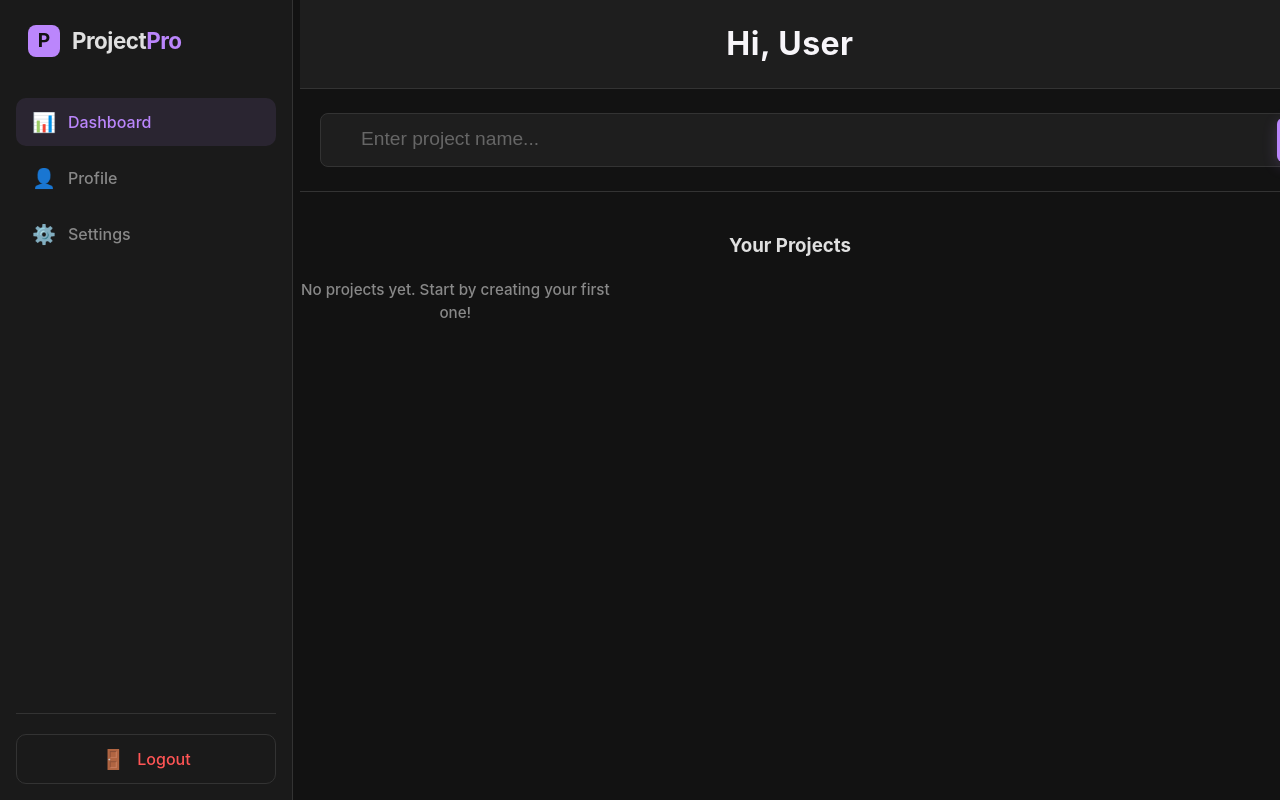
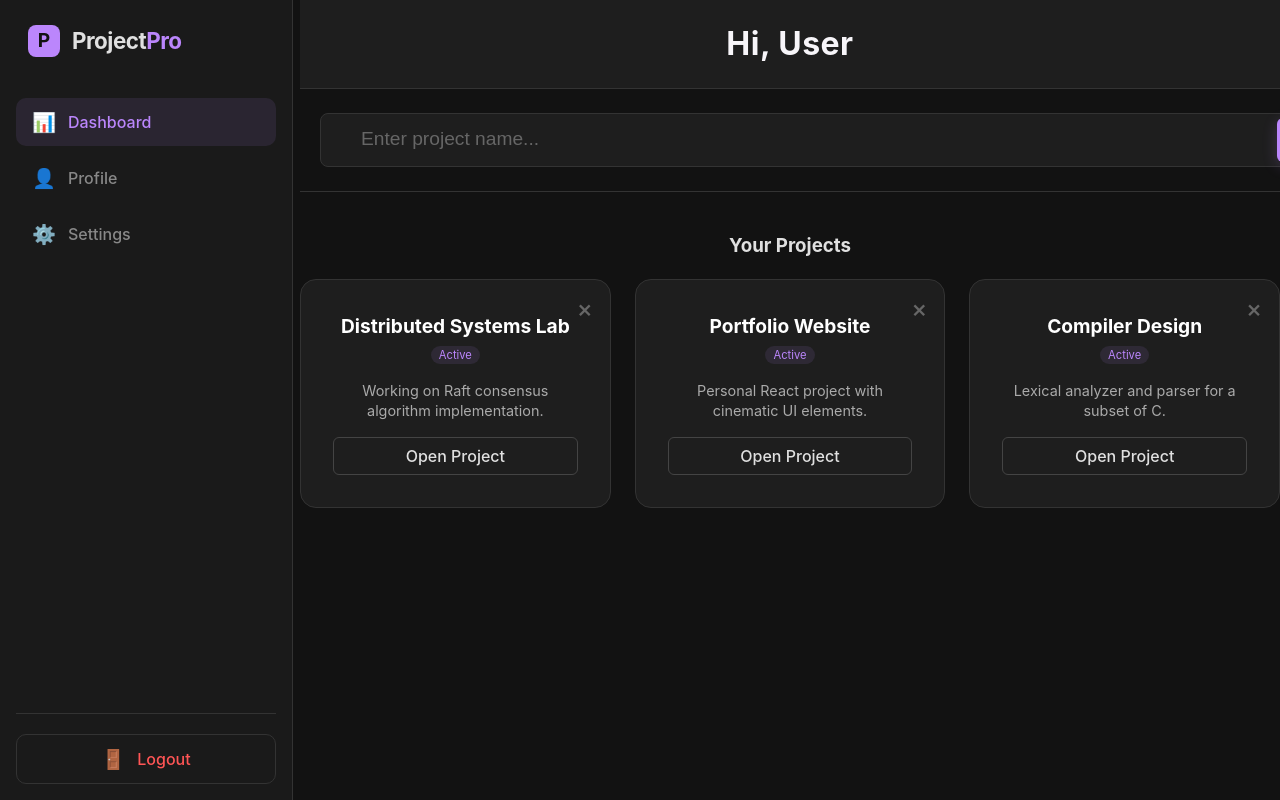
Before and after one commit to c0mpeTent/COP209_Assignment_2, a React app in the folder frontend/: page /dashboard in a window 1280 px wide. Built offline with nearby package versions, Linux system fonts and the light colour scheme; the HTML template or start-up script is replaced by a standard one.

Commit message:
refactor project navigation and API calls; update project state management and improve profile fetching logic

```diff
--- a/frontend/src/components/Layout.tsx
+++ b/frontend/src/components/Layout.tsx
@@ -1,5 +1,5 @@
 import React from "react";
-import { useLocation } from "react-router-dom";
+//import { useLocation } from "react-router-dom";
 import Sidebar from "./Sidebar";
 import styles from "./Layout.module.css";
 
--- a/frontend/src/components/ProjectList.tsx
+++ b/frontend/src/components/ProjectList.tsx
@@ -1,4 +1,5 @@
 import React from "react";
+import { useNavigate } from "react-router-dom"; // 1. Import useNavigate
 import styles from "./ProjectList.module.css";
 
 interface Project {
@@ -13,12 +14,19 @@ interface ProjectListProps {
 }
 
 const ProjectList: React.FC<ProjectListProps> = ({ items, onDelete }) => {
+  const navigate = useNavigate(); // 2. Initialize the hook
+
   const handleDelete = (e: React.MouseEvent, id: string, name: string) => {
     e.stopPropagation(); // Prevents clicking 'X' from also triggering 'Open Board'
     const confirmed = window.confirm(`Are you sure you want to delete the project "${name}"?`);
     if (confirmed) {
       onDelete(id);
     }
+  };
+
+  // 3. Navigation Handler
+  const handleOpenProject = (id: string) => {
+    navigate(`/project/${id}`); // Adjust this path to match your App.tsx Route path
   };
 
   return (
@@ -46,7 +54,14 @@ const ProjectList: React.FC<ProjectListProps> = ({ items, onDelete }) => {
                 {project.description || "No description provided."}
               </p>
               <div className={styles.cardFooter}>
-                <button className={styles.viewBtn}>Open Board</button>
+                <button
+                    className={styles.viewBtn}
+                    onClick={() => {
+                      handleOpenProject(project.id);
+                    }}
+                  >
+                    Open Project
+                </button>
               </div>
             </div>
           ))
--- a/frontend/src/pages/Dashboard.tsx
+++ b/frontend/src/pages/Dashboard.tsx
@@ -18,43 +18,75 @@ const Dashboard: React.FC = () => {
   // const [projects, setProjects] = useState([]);
   // const [loading, setLoading] = useState(true);
   const [userName] = useState("User");
-  const [projects, setProjects] = useState<Project[]>([]);
+  //const [projects, setProjects] = useState<Project[]>([]);
+  const [projects, setProjects] = useState<Project[]>([
+    {
+      id: "p1",
+      name: "Distributed Systems Lab",
+      description: "Working on Raft consensus algorithm implementation.",
+      createdAt: new Date().toISOString(),
+      updatedAt: new Date().toISOString(),
+    },
+    {
+      id: "p2",
+      name: "Portfolio Website",
+      description: "Personal React project with cinematic UI elements.",
+      createdAt: new Date().toISOString(),
+      updatedAt: new Date().toISOString(),
+    },
+    {
+      id: "p3",
+      name: "Compiler Design",
+      description: "Lexical analyzer and parser for a subset of C.",
+      createdAt: new Date().toISOString(),
+      updatedAt: new Date().toISOString(),
+    }
+  ]);
   const [loading] = useState(false);
   const [newProjectName, setNewProjectName] = useState(""); // Track input value
 
   const handleCreateProject = async () => {
     if (!newProjectName.trim()) return;
 
-    // Simulation of project creation
-    const newProject = {
-      id: Date.now().toString(),
+    // Only send what the Backend actually needs to create a new entry
+    const payload = {
       name: newProjectName,
-      description: "A new project management board", // Required metadata
-      createdAt: new Date().toISOString(), // Required timestamp
-      updatedAt: new Date().toISOString(), // Required timestamp
+      description: "A new project management board",
     };
+
     try {
-      const response = await fetch("http://localhost:5000/api/projects", {
+      const response = await fetch(`${import.meta.env.VITE_BACKEND_ORIGIN}/api/projects`, {
         method: "POST",
         headers: {
           "Content-Type": "application/json",
-          // The assignment requires JWT tokens for authentication [cite: 73]
+        },
+        // Use this if you are using Cookies/Sessions like your Login code
+        credentials: "include",
+
+        /* OR keep this ONLY if your backend specifically requires JWT in headers:
+        headers: {
+          "Content-Type": "application/json",
           "Authorization": `Bearer ${localStorage.getItem("token")}`
         },
-        body: JSON.stringify(newProject)
+        */
+        body: JSON.stringify(payload)
       });
 
+      const data = await response.json();
+
       if (response.ok) {
-        const savedProject = await response.json();
-        // Add the real project (with DB-generated ID and timestamps) to state
-        setProjects([...projects, savedProject]);
+        // Use 'data' (the object returned from DB) so you get the real _id
+        setProjects((prev) => [...prev, data]);
         setNewProjectName("");
+      } else {
+        console.error("Server Refused:", data.message);
+        alert(`Error: ${data.message || "Could not create project"}`);
       }
     } catch (error) {
-      console.error("Failed to save project:", error);
+      console.error("Network/App Error:", error);
     }
+  };
 
-  };
   const handleDeleteProject = (projectId: string) => {
     // We use filter to keep every project EXCEPT the one with the matching ID
     setProjects((currentProjects) =>
--- a/frontend/src/pages/Profile.tsx
+++ b/frontend/src/pages/Profile.tsx
@@ -18,7 +18,7 @@ const Profile: React.FC = () => {
   useEffect(() => {
     const fetchProfile = async () => {
       try {
-        const response = await fetch("http://localhost:5000/api/auth/me", {
+        const response = await fetch(`${import.meta.env.VITE_BACKEND_ORIGIN}/api/auth/me`, {
           // Note: Requirements specify HTTP-only cookies for tokens
           // If using cookies, add credentials: "include"
           headers: { "Authorization": `Bearer ${localStorage.getItem("token")}` }
@@ -37,7 +37,7 @@ const Profile: React.FC = () => {
       }
     };
     fetchProfile();
-  }, []); // Added missing dependency array to prevent infinite loop
+}); // Added missing dependency array to prevent infinite loop
 
   const handleLogout = () => {
     localStorage.removeItem("token");
@@ -54,7 +54,7 @@ const Profile: React.FC = () => {
     formData.append("avatar", file);
 
     try {
-      const response = await fetch("http://localhost:5000/api/user/avatar", {
+      const response = await fetch(`${import.meta.env.VITE_BACKEND_ORIGIN}/api/user/avatar`, {
         method: "POST",
         headers: { "Authorization": `Bearer ${localStorage.getItem("token")}` },
         body: formData,
```
